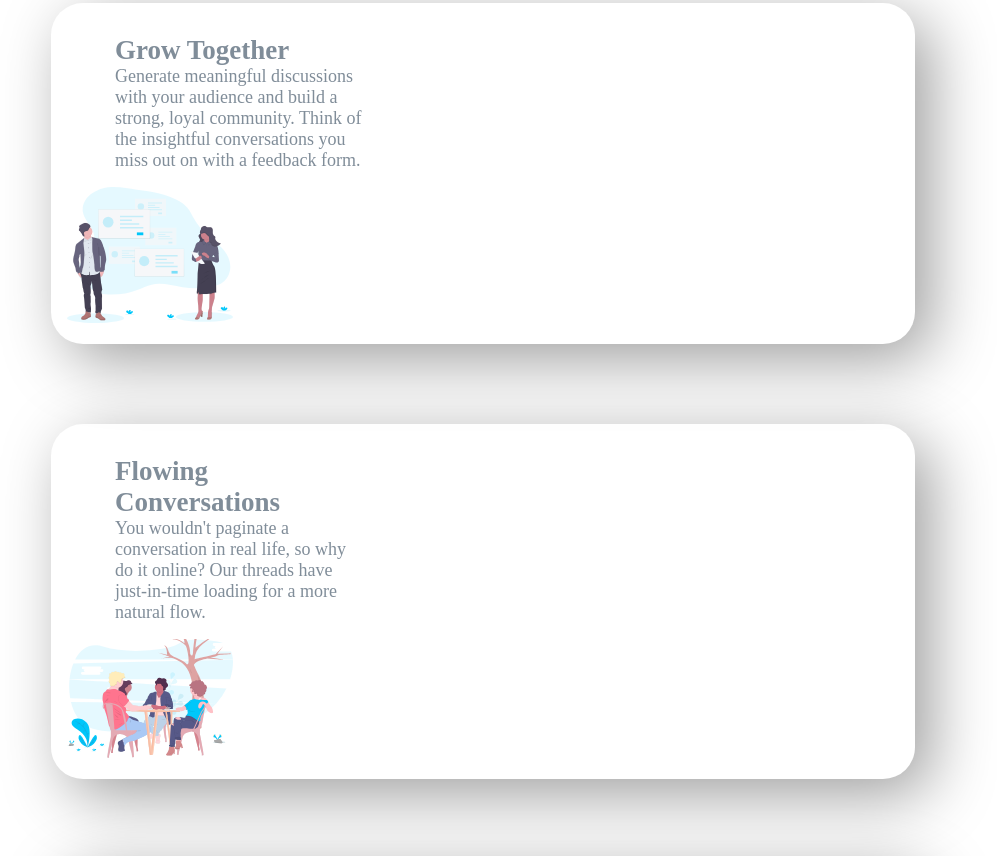
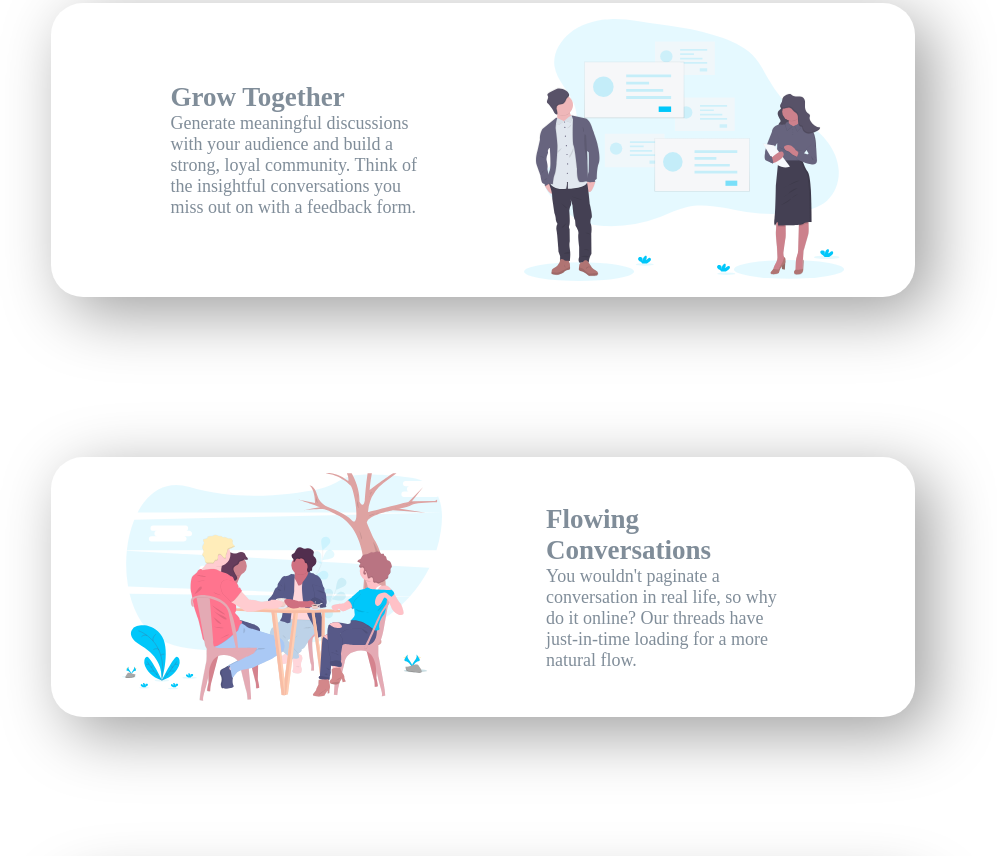
Before and after one commit to TheRealJenius/Frontend, a plain HTML site: page Huddle/index.html in a window 1280 px wide. Shown: the part 1024-1880 px from the top of the page, without its empty margins (157-1154 px from the left). Drawn offline with Linux system fonts and the light colour scheme.

Commit message:
Finnnnaaalllyyy figured out what was wrong with the main content, I wrote flex: wrap instead of flex-wrap: wrap, for the css

```diff
--- a/Huddle/index.html
+++ b/Huddle/index.html
@@ -34,11 +34,11 @@
       <img src="./images/illustration-grow-together.svg" alt="Two people discussing plans">
     </div>
     <div class="container">
+      <img src="./images/illustration-flowing-conversation.svg" alt="People sitting at a table conversing">
       <section>
         <h2>Flowing Conversations</h2>
         <p>You wouldn't paginate a conversation in real life, so why do it online? Our threads have just-in-time loading for a more natural flow.</p>
       </section>
-      <img src="./images/illustration-flowing-conversation.svg" alt="People sitting at a table conversing">
     </div>
     <div class="container">
       <section>
--- a/Huddle/style.css
+++ b/Huddle/style.css
@@ -99,7 +99,8 @@ main {
 
 .container {
     /* display: flex; */
-    flex: wrap; /* needed for smaller screens */
+    flex-wrap: wrap; /* needed for smaller screens */
+    display: inline-flex;
     /* height: 25rem; */
     align-items: center;
     justify-content: space-evenly;
@@ -112,13 +113,14 @@ main {
 
 .container section{
     padding: 1rem 3rem;
-    display: flex;
+
     flex-direction: column;
     width: 30%;
+
 }
 
 .container img{
-    width: 20%;
+    width: 20rem;
 }
 
 /* Footer */
```
